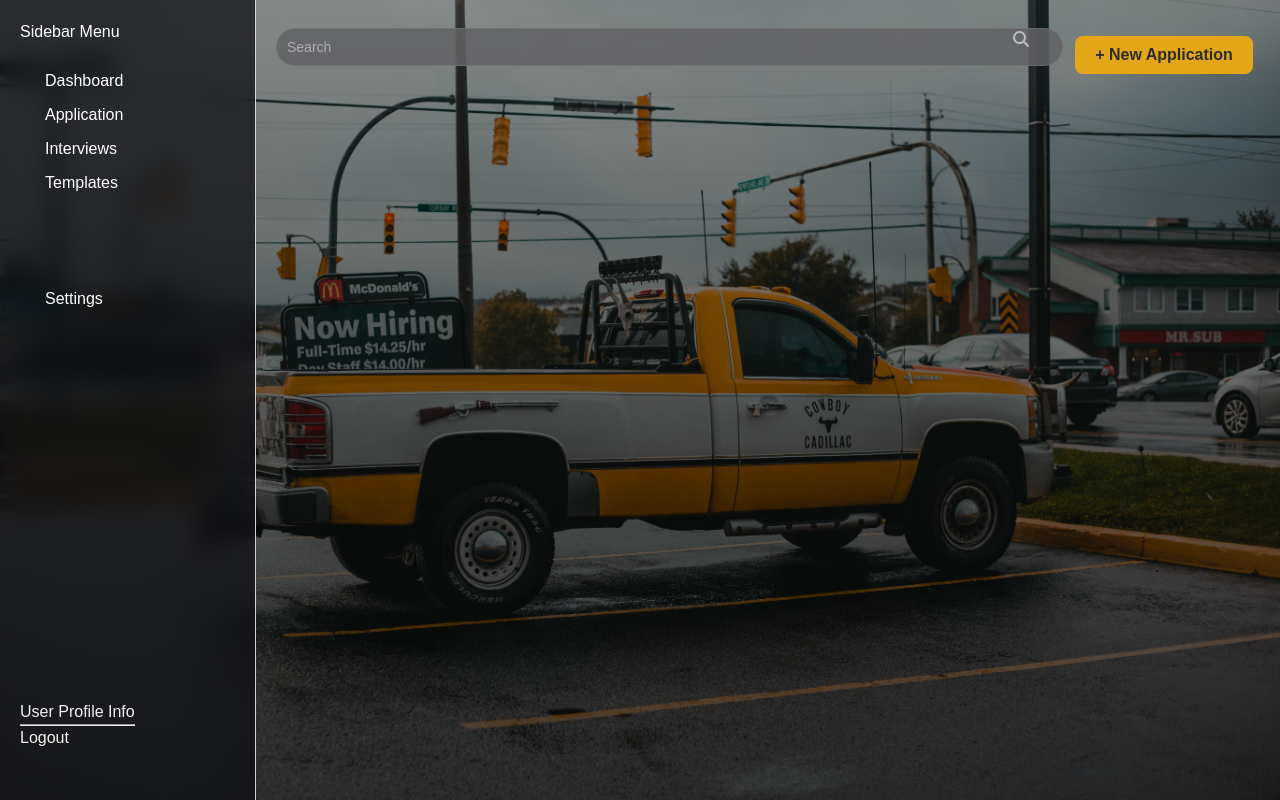
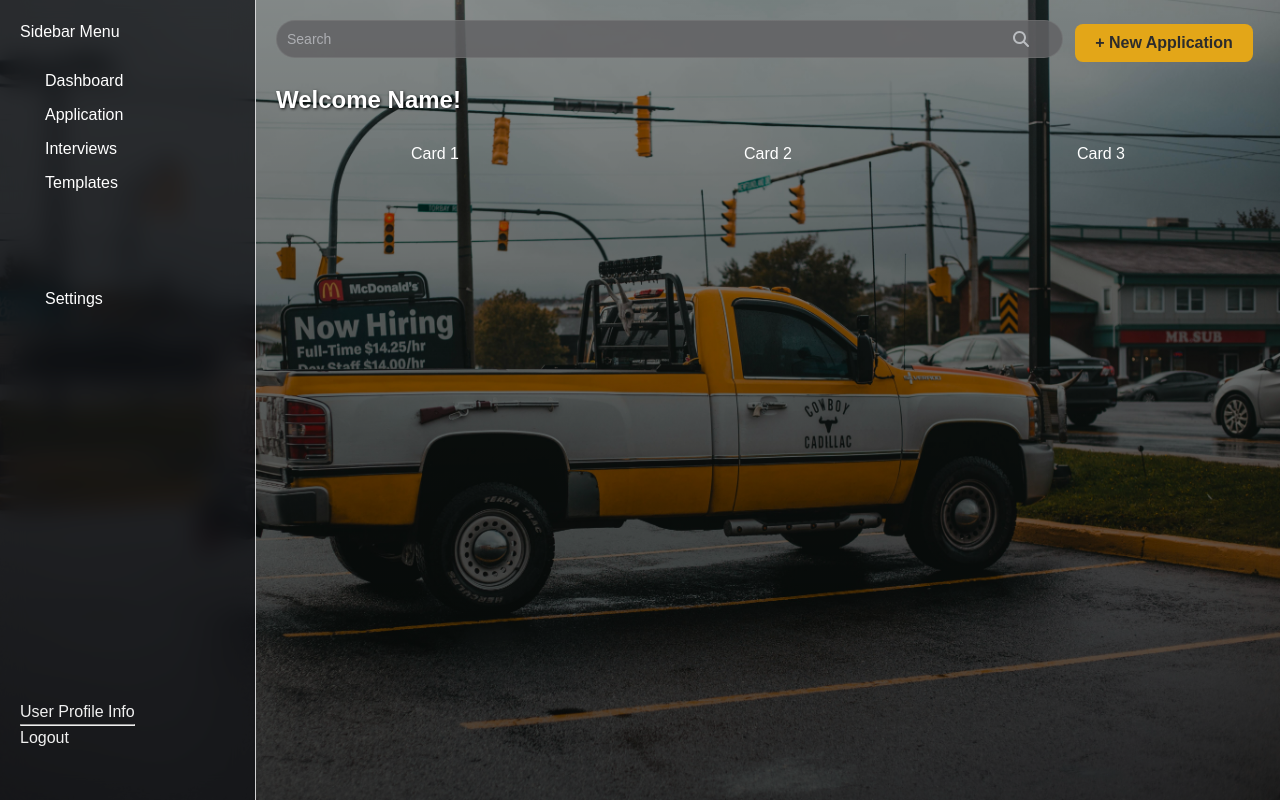
Before and after one commit to Geary-E/Job-Application-Tracker, a React (Vite) app in the folder frontend/: page /dashboard in a window 1280 px wide. Built offline with nearby package versions, Linux system fonts and the light colour scheme.

Commit message:
Styling Dashboard update

```diff
--- a/frontend/src/Dashboard.jsx
+++ b/frontend/src/Dashboard.jsx
@@ -33,6 +33,14 @@ const Dashboard = () => {
                         {/*<div className="add-application-button">*/}
                             <button className="btn1"> + New Application </button>
                         {/*</div>*/}
+                    </div><br/>
+                    <div className="second-section">
+                        <h2> Welcome Name! </h2><br/>
+                        <div className="stats-overview-cards">
+                            <div className="active-applications-card"> Card 1</div> {/* div 1 */}
+                            <div className="interviews-scheduled-card"> Card 2</div> {/* div 2 */}
+                            <div className="offers-received-card"> Card 3</div> {/* div 3 */}
+                        </div>
                     </div>
                 </div>
             </div>
--- a/frontend/src/styling/Dashboard.css
+++ b/frontend/src/styling/Dashboard.css
@@ -53,7 +53,9 @@ body {
 .top-section {
     align-self: flex-start;
     display: flex;
+    flex-flow: row wrap;
     align-items: center;
+    justify-content: flex-start;
     gap: 12px;
 }
 
@@ -83,6 +85,27 @@ body {
     pointer-events: none;
 }
 
+.btn1 {
+    position: absolute;
+    top: 1%;
+    left: 84%;
+    order: 2;
+    flex: 0 1 auto;
+    align-self: center;
+}
+
+.stats-overview-cards {
+    display: flex;
+    justify-content: space-around;
+    gap: 15px;
+}
+
+/*.btn1 {
+    position: absolute;
+    top: 1%;
+    left: 83%;
+} */
+
 /*.add-application-button {
     display: flex;
     flex-direction: row;
```
